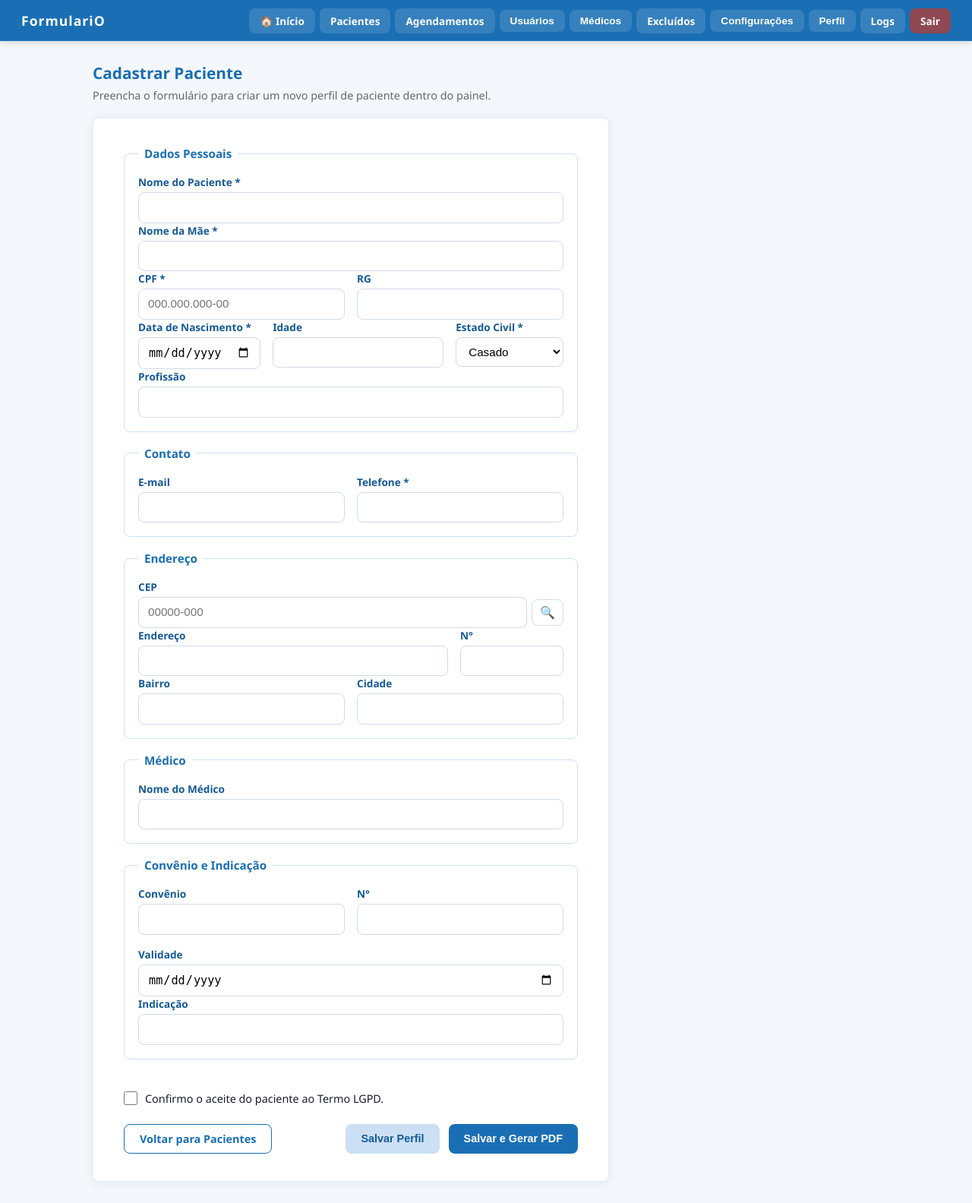
After one commit to mugO-Santos/formulariO, a Flask app: page /painel/pacientes/novo in a window 1280 px wide. The commit adds this page. Shown: the whole page at 76% size. Run offline with Flask 3, Linux system fonts and the light colour scheme; a user stored in the database is signed in.

Commit message:
feat: sync latest painel, formulario and performance updates for deploy

```diff
--- a/app/models.py
+++ b/app/models.py
@@ -117,6 +117,7 @@ class Paciente(db.Model):
     convenio_nome = db.Column(db.String(120), nullable=True)
     convenio_numero = db.Column(db.String(60), nullable=True)
     convenio_validade = db.Column(db.Date, nullable=True)
+    indicacao = db.Column(db.String(120), nullable=True)
 
     # Pagamento
     forma_pagamento = db.Column(db.String(30), nullable=True)
--- a/app/routes/logs.py
+++ b/app/routes/logs.py
@@ -1,7 +1,7 @@
 from flask import Blueprint, render_template
 from flask_login import current_user, login_required
 from app.models import Log
-from app.decorators import superadmin_required
+from app.decorators import nivel_minimo
 from app.scope import scoped_logs
 
 bp = Blueprint("logs", __name__, url_prefix="/painel/logs")
@@ -9,7 +9,7 @@ bp = Blueprint("logs", __name__, url_prefix="/painel/logs")
 
 @bp.route("/")
 @login_required
-@superadmin_required
+@nivel_minimo(1)
 def index():
     logs = scoped_logs(Log.query, current_user).order_by(Log.criado_em.desc()).limit(500).all()
     return render_template("painel/logs.html", logs=logs)
--- a/app/routes/painel.py
+++ b/app/routes/painel.py
@@ -1,14 +1,17 @@
+from collections import defaultdict
 from datetime import datetime, timezone, timedelta
 from io import BytesIO
 import textwrap
 import os
-from flask import Blueprint, render_template, request, flash, redirect, url_for, abort, make_response
+from flask import Blueprint, current_app, render_template, request, flash, redirect, url_for, abort, make_response
 from flask_login import login_required, current_user
 from werkzeug.security import generate_password_hash
 from sqlalchemy import String, cast, func, or_
+from sqlalchemy.exc import IntegrityError, InterfaceError, OperationalError, SQLAlchemyError
 from app.extensions import db
 from app.models import Agendamento, Clinica, Encaminhamento, Paciente, Log
 from app.decorators import nivel_minimo
+from app.routes.formulario import _salvar_formulario
 from app.scope import pode_gerenciar_paciente, scoped_agendamentos, scoped_pacientes
 
 bp = Blueprint("painel", __name__, url_prefix="/painel")
@@ -78,7 +81,6 @@ def _parse_data_convenio(data_raw):
 @login_required
 def index():
     from app.models import Medico
-    from sqlalchemy import func, select
 
     base_pacientes = scoped_pacientes(Paciente.query, current_user).filter(
         Paciente.excluido_em.is_(None),
@@ -91,27 +93,27 @@ def index():
         .all()
     )
 
-    base_ids = select(base_pacientes.with_entities(Paciente.id).subquery().c.id)
+    pacientes_por_medico = (
+        base_pacientes
+        .filter(Paciente.medico_id.isnot(None))
+        .order_by(Paciente.criado_em.desc())
+        .all()
+    )
+    mapa_pacientes = defaultdict(list)
+    ultimo_por_medico = {}
+    for p in pacientes_por_medico:
+        mapa_pacientes[p.medico_id].append(p)
+        ultimo_por_medico.setdefault(p.medico_id, p.criado_em)
 
-    # Médicos que têm ao menos 1 paciente ativo, ordenados pelo paciente mais recente
-    medicos_com_pacientes = db.session.query(Medico, func.max(Paciente.criado_em).label("ultimo")).join(
-        Paciente, Paciente.medico_id == Medico.id
-    )
-    medicos_com_pacientes = medicos_com_pacientes.filter(Paciente.id.in_(base_ids))
-    medicos_com_pacientes = medicos_com_pacientes.group_by(Medico.id).order_by(
-        func.max(Paciente.criado_em).desc()
-    ).all()
-
+    medicos = {
+        m.id: m
+        for m in Medico.query.filter(Medico.id.in_(mapa_pacientes.keys())).all()
+    }
     grupos = []
-    for m, _ in medicos_com_pacientes:
-        pacs = (
-            scoped_pacientes(Paciente.query, current_user)
-            .filter_by(medico_id=m.id)
-            .filter(Paciente.excluido_em.is_(None), Paciente.concluido_em.is_(None))
-            .order_by(Paciente.criado_em.desc())
-            .all()
-        )
-        grupos.append({"medico": m, "pacientes": pacs})
+    for medico_id, _ in sorted(ultimo_por_medico.items(), key=lambda item: item[1], reverse=True):
+        medico = medicos.get(medico_id)
+        if medico:
+            grupos.append({"medico": medico, "pacientes": mapa_pacientes[medico_id]})
 
     pacientes_para_agenda = (
         scoped_pacientes(Paciente.query, current_user)
@@ -140,6 +142,61 @@ def index():
         pacientes_para_agenda=pacientes_para_agenda,
         proximos_agendamentos=proximos_agendamentos,
     )
+
+
+@bp.route("/pacientes/novo", methods=["GET", "POST"])
+@login_required
+def cadastrar_paciente():
+    dados = request.form.to_dict(flat=True) if request.method == "POST" else {}
+
+    if request.method == "POST":
+        clinica_id = current_user.clinica_id
+        nome_medico = request.form.get("nome_medico", "").strip()
+
+        if clinica_id is None and not nome_medico:
+            flash("Informe um médico ou acesse uma clínica para vincular o paciente corretamente.", "danger")
+            return render_template("painel/cadastrar_paciente.html", dados=dados)
+
+        for tentativa in range(2):
+            try:
+                paciente = _salvar_formulario(
+                    request.form,
+                    usuario_id=current_user.id,
+                    clinica_id=clinica_id,
+                    acao="Perfil criado via painel",
+                )
+                flash(f"Paciente {paciente.nome} cadastrado com sucesso.", "success")
+                if request.form.get("acao") == "salvar_pdf":
+                    return redirect(url_for("painel.exportar_pdf", pid=paciente.id))
+                return redirect(url_for("painel.ver_paciente", pid=paciente.id))
+            except IntegrityError:
+                db.session.rollback()
+                flash("Não foi possível salvar o perfil. Verifique se o CPF já existe e tente novamente.", "danger")
+                return render_template("painel/cadastrar_paciente.html", dados=dados)
+            except (OperationalError, InterfaceError) as exc:
+                db.session.rollback()
+                current_app.logger.warning(
+                    "Falha transitória ao salvar formulário interno. tentativa=%s",
+                    tentativa + 1,
+                    exc_info=exc,
+                )
+                if tentativa == 0:
+                    continue
+                flash(
+                    "Houve uma instabilidade temporária ao salvar o cadastro. Os dados continuam preenchidos para nova tentativa.",
+                    "danger",
+                )
+                return render_template("painel/cadastrar_paciente.html", dados=dados)
+            except SQLAlchemyError:
+                db.session.rollback()
+                current_app.logger.exception("Erro inesperado ao salvar cadastro interno de paciente.")
+                flash(
+                    "Não foi possível concluir o cadastro agora. Os dados continuam preenchidos para nova tentativa.",
+                    "danger",
+                )
+                return render_template("painel/cadastrar_paciente.html", dados=dados)
+
+    return render_template("painel/cadastrar_paciente.html", dados=dados)
 
 
 @bp.route("/paciente/<int:pid>")
@@ -334,7 +391,6 @@ def desconcluir_paciente(pid):
 @login_required
 def pacientes_concluidos():
     from app.models import Medico
-    from sqlalchemy import func, select
 
     busca = request.args.get("q", "").strip()
 
@@ -352,26 +408,27 @@ def pacientes_concluidos():
         .all()
     )
 
-    base_ids = select(base_pacientes.with_entities(Paciente.id).subquery().c.id)
+    pacientes_por_medico = (
+        base_pacientes
+        .filter(Paciente.medico_id.isnot(None))
+        .order_by(Paciente.concluido_em.desc())
+        .all()
+    )
+    mapa_pacientes = defaultdict(list)
+    ultimo_por_medico = {}
+    for p in pacientes_por_medico:
+        mapa_pacientes[p.medico_id].append(p)
+        ultimo_por_medico.setdefault(p.medico_id, p.concluido_em)
 
-    medicos_com_pacientes = db.session.query(Medico, func.max(Paciente.concluido_em).label("ultimo")).join(
-        Paciente, Paciente.medico_id == Medico.id
-    )
-    medicos_com_pacientes = medicos_com_pacientes.filter(Paciente.id.in_(base_ids))
-    medicos_com_pacientes = medicos_com_pacientes.group_by(Medico.id).order_by(
-        func.max(Paciente.concluido_em).desc()
-    ).all()
-
+    medicos = {
+        m.id: m
+        for m in Medico.query.filter(Medico.id.in_(mapa_pacientes.keys())).all()
+    }
     grupos = []
-    for m, _ in medicos_com_pacientes:
-        pacs = (
-            scoped_pacientes(Paciente.query, current_user)
-            .filter_by(medico_id=m.id)
-            .filter(Paciente.excluido_em.is_(None), Paciente.concluido_em.isnot(None))
-            .order_by(Paciente.concluido_em.desc())
-            .all()
-        )
-        grupos.append({"medico": m, "pacientes": pacs})
+    for medico_id, _ in sorted(ultimo_por_medico.items(), key=lambda item: item[1], reverse=True):
+        medico = medicos.get(medico_id)
+        if medico:
+            grupos.append({"medico": medico, "pacientes": mapa_pacientes[medico_id]})
 
     agendamentos_concluidos = (
         _agendamento_query()
@@ -666,7 +723,7 @@ def exportar_pdf(pid):
         c = canvas.Canvas(buffer, pagesize=A4)
         largura, altura = A4
         margem_x = 36
-        margem_y = 36
+        margem_y = 24
         area_largura = largura - (margem_x * 2)
         topo = altura - margem_y
 
@@ -677,6 +734,15 @@ def exportar_pdf(pid):
 
         def fmt_data(dt):
             return dt.strftime("%d/%m/%Y") if dt else "-"
+
+        def calcular_idade(dt_nascimento):
+            if not dt_nascimento:
+                return ""
+            hoje = datetime.now().date()
+            idade = hoje.year - dt_nascimento.year
+            if (hoje.month, hoje.day) < (dt_nascimento.month, dt_nascimento.day):
+                idade -= 1
+            return str(max(idade, 0))
 
         def draw_card(x, y_topo, card_largura, titulo, campos):
             linha_altura = 18
@@ -742,7 +808,7 @@ def exportar_pdf(pid):
                     from reportlab.lib.utils import ImageReader
                     img = ImageReader(logo_abs)
                     iw, ih = img.getSize()
-                    max_w, max_h = 100, 40
+                    max_w, max_h = 125, 50
                     escala = min(max_w / iw, max_h / ih, 1.0)
                     dw, dh = iw * escala, ih * escala
                     ix = margem_x + area_largura - dw - 10
@@ -808,10 +874,11 @@ def exportar_pdf(pid):
             val_x = x + pad_x + lw + 3
             available = col_end - val_x - pad_x
             if valor:
-                c.setFillColor(colors.HexColor("#0F172A"))
-                c.setFont("Helvetica", fsize)
+                val_size = 11
+                c.setFillColor(colors.HexColor("#000000"))
+                c.setFont("Helvetica", val_size)
                 txt = valor
-                while c.stringWidth(txt, "Helvetica", fsize) > available and len(txt) > 1:
+                while c.stringWidth(txt, "Helvetica", val_size) > available and len(txt) > 1:
                     txt = txt[:-1]
                 if txt != valor:
                     txt = txt[:-1] + "…"
@@ -847,10 +914,10 @@ def exportar_pdf(pid):
         campo_ficha(mid,      y, "Cel",    "",                       end)
         linha_sep(y - 6); y -= linha_h
 
-        # Linha 5: RG | Data Nascimento | Idade (branco)
+        # Linha 5: RG | Data Nascimento | Idade
         campo_ficha(ficha_x, y, "RG",               paciente.rg or "",               t1)
         campo_ficha(t1,       y, "Data Nascimento",  fmt_data(paciente.data_nascimento), t2)
-        campo_ficha(t2,       y, "Idade",            "",                               end)
+        campo_ficha(t2,       y, "Idade",            calcular_idade(paciente.data_nascimento), end)
         linha_sep(y - 6); y -= linha_h
 
         # Linha 6: CPF | Profissão
@@ -858,8 +925,8 @@ def exportar_pdf(pid):
         campo_ficha(mid,      y, "Profissão", paciente.profissao or "", end)
         linha_sep(y - 6); y -= linha_h
 
-        # Linha 7: Indicação (branco) | Est. Civil
-        campo_ficha(ficha_x, y, "Indicação", "",                          mid)
+        # Linha 7: Indicação | Est. Civil
+        campo_ficha(ficha_x, y, "Indicação", paciente.indicacao or "", mid)
         campo_ficha(mid,      y, "Est. Civil", paciente.estado_civil or "", end)
         linha_sep(y - 6); y -= linha_h
 
@@ -913,7 +980,6 @@ def exportar_pdf(pid):
 
 @bp.route("/formulario-em-branco/pdf")
 @login_required
-@nivel_minimo(0)
 def formulario_em_branco_pdf():
     """Gera PDF do formulário de cadastro em branco para preenchimento manual."""
     try:
@@ -945,8 +1011,6 @@ def formulario_em_branco_pdf():
         c.setFillColor(colors.white)
         c.setFont("Helvetica-Bold", 16)
         c.drawString(margem_x + 16, topo - 36, "Formulário de Cadastro de Paciente")
-        c.setFont("Helvetica", 10)
-        c.drawString(margem_x + 16, topo - 54, "Preencha com letra legível")
 
         # Logo/nome da clínica
         clinica = current_user.clinica
@@ -960,7 +1024,7 @@ def formulario_em_branco_pdf():
                         from reportlab.lib.utils import ImageReader
                         img = ImageReader(logo_abs)
                         iw, ih = img.getSize()
-                        escala = min(100 / iw, 40 / ih, 1.0)
+                        escala = min(125 / iw, 50 / ih, 1.0)
                         dw, dh = iw * escala, ih * escala
                         c.drawImage(logo_abs, margem_x + area_largura - dw - 10, topo - 12 - dh,
                                     width=dw, height=dh, mask="auto")
--- a/app/routes/usuarios.py
+++ b/app/routes/usuarios.py
@@ -191,10 +191,9 @@ def _redirect_back(default_endpoint="painel.index"):
 
 @bp.route("/clinica/logo", methods=["POST"])
 @login_required
-@nivel_minimo(0)
 def atualizar_logo_clinica():
-    if current_user.is_superadmin or not current_user.clinica_id:
-        flash("Acesse esta função como admin de uma clínica.", "danger")
+    if not current_user.clinica_id:
+        flash("Selecione uma clínica para usar esta função.", "danger")
         return _redirect_back("painel.meu_perfil")
 
     clinica = Clinica.query.get_or_404(current_user.clinica_id)
--- a/app/templates/base_painel.html
+++ b/app/templates/base_painel.html
@@ -32,23 +32,20 @@
       <a href="{{ url_for('painel.excluidos') }}" class="nav-btn">Excluídos</a>
       {% endif %}
 
-      {% if current_user.is_superadmin %}
-      <a href="{{ url_for('logs.index') }}" class="nav-btn">Logs</a>
-      {% endif %}
-
-      {% if current_user.nivel == 0 or current_user.is_superadmin %}
       <button class="nav-btn" onclick="openModal('modal-configuracoes')">Configurações</button>
-      {% endif %}
 
       <!-- Perfil -->
       <button class="nav-btn" onclick="openModal('modal-perfil')">Perfil</button>
 
       <!-- Notificações -->
-      {% set notifs = current_user.notificacoes | selectattr('lida', 'equalto', false) | list %}
-      {% if notifs %}
+      {% if unread_notifs_count %}
       <button class="nav-btn nav-btn--alert" onclick="openModal('modal-notif')">
-        🔔 {{ notifs | length }}
+        🔔 {{ unread_notifs_count }}
       </button>
+      {% endif %}
+
+      {% if current_user.nivel <= 1 %}
+      <a href="{{ url_for('logs.index') }}" class="nav-btn">Logs</a>
       {% endif %}
 
       <a href="{{ url_for('auth.logout') }}" class="nav-btn nav-btn--logout">Sair</a>
@@ -85,9 +82,12 @@
   <div id="modal-notif" class="modal hidden">
     <div class="modal__box">
       <h2>Notificações</h2>
-      {% for n in current_user.notificacoes | selectattr('lida', 'equalto', false) | list %}
+      {% for n in unread_notifs %}
         <p class="notif-item">{{ n.mensagem }}</p>
       {% endfor %}
+      {% if unread_notifs_count > unread_notifs|length %}
+        <p class="hint">Mostrando as últimas {{ unread_notifs|length }} notificações não lidas.</p>
+      {% endif %}
       <button class="modal__close" onclick="closeModal('modal-notif')">✕</button>
     </div>
   </div>
@@ -114,7 +114,6 @@
   </div>
   {% endif %}
 
-  {% if current_user.nivel == 0 or current_user.is_superadmin %}
   <!-- Modal Configurações -->
   <div id="modal-configuracoes" class="modal hidden">
     <div class="modal__box modal__box--config">
@@ -161,7 +160,6 @@
       <button class="modal__close" onclick="closeModal('modal-configuracoes')">✕</button>
     </div>
   </div>
-  {% endif %}
 
   <script src="{{ url_for('static', filename='js/modal.js') }}"></script>
   {% block scripts %}{% endblock %}
--- /dev/null
+++ b/app/templates/painel/cadastrar_paciente.html
@@ -0,0 +1,193 @@
+{% extends "base_painel.html" %}
+{% block title %}Cadastrar Paciente{% endblock %}
+
+{% block content %}
+<h1 class="page-title">Cadastrar Paciente</h1>
+<p class="page-subtitle">Preencha o formulário para criar um novo perfil de paciente dentro do painel.</p>
+
+<div class="form-card">
+  <form method="POST" action="{{ url_for('painel.cadastrar_paciente') }}" novalidate>
+    <fieldset class="form-section">
+      <legend>Dados Pessoais</legend>
+
+      <div class="form-group">
+        <label for="nome">Nome do Paciente *</label>
+        <input type="text" id="nome" name="nome" value="{{ dados.get('nome','') }}" required />
+      </div>
+
+      <div class="form-group">
+        <label for="nome_mae">Nome da Mãe *</label>
+        <input type="text" id="nome_mae" name="nome_mae" value="{{ dados.get('nome_mae','') }}" required />
+      </div>
+
+      <div class="form-row">
+        <div class="form-group">
+          <label for="cpf">CPF *</label>
+          <input type="text" id="cpf" name="cpf" maxlength="14" placeholder="000.000.000-00"
+                 value="{{ dados.get('cpf','') }}" required />
+        </div>
+        <div class="form-group">
+          <label for="rg">RG</label>
+          <input type="text" id="rg" name="rg" value="{{ dados.get('rg','') }}" />
+        </div>
+      </div>
+
+      <div class="form-row">
+        <div class="form-group">
+          <label for="data_nascimento">Data de Nascimento *</label>
+          <input type="date" id="data_nascimento" name="data_nascimento"
+                 value="{{ dados.get('data_nascimento','') }}" required />
+        </div>
+        <div class="form-group">
+          <label for="idade">Idade</label>
+          <input type="text" id="idade" name="idade" value="" readonly />
+        </div>
+        <div class="form-group">
+          <label for="estado_civil">Estado Civil *</label>
+          <select id="estado_civil" name="estado_civil" required>
+            {% for op in ['Casado','Solteiro','Divorciado','Viúvo'] %}
+              <option value="{{ op }}" {% if dados.get('estado_civil') == op %}selected{% endif %}>{{ op }}</option>
+            {% endfor %}
+          </select>
+        </div>
+      </div>
+
+      <div class="form-group">
+        <label for="profissao">Profissão</label>
+        <input type="text" id="profissao" name="profissao" value="{{ dados.get('profissao','') }}" />
+      </div>
+    </fieldset>
+
+    <fieldset class="form-section">
+      <legend>Contato</legend>
+
+      <div class="form-row">
+        <div class="form-group">
+          <label for="email">E-mail</label>
+          <input type="email" id="email" name="email" value="{{ dados.get('email','') }}" />
+        </div>
+        <div class="form-group">
+          <label for="telefone">Telefone *</label>
+          <input type="tel" id="telefone" name="telefone" value="{{ dados.get('telefone','') }}" required />
+        </div>
+      </div>
+    </fieldset>
+
+    <fieldset class="form-section">
+      <legend>Endereço</legend>
+
+      <div class="form-row">
+        <div class="form-group form-group--cep">
+          <label for="cep">CEP</label>
+          <div class="input-icon">
+            <input type="text" id="cep" name="cep" maxlength="9" placeholder="00000-000"
+                   value="{{ dados.get('cep','') }}" />
+            <button type="button" class="icon-btn" id="btn-busca-cep" title="Buscar CEP">🔍</button>
+          </div>
+        </div>
+      </div>
+
+      <div class="form-row">
+        <div class="form-group form-group--grow">
+          <label for="endereco">Endereço</label>
+          <input type="text" id="endereco" name="endereco" value="{{ dados.get('endereco','') }}" />
+        </div>
+        <div class="form-group form-group--small">
+          <label for="numero">N°</label>
+          <input type="text" id="numero" name="numero" value="{{ dados.get('numero','') }}" />
+        </div>
+      </div>
+
+      <div class="form-row">
+        <div class="form-group">
+          <label for="bairro">Bairro</label>
+          <input type="text" id="bairro" name="bairro" value="{{ dados.get('bairro','') }}" />
+        </div>
+        <div class="form-group">
+          <label for="cidade">Cidade</label>
+          <input type="text" id="cidade" name="cidade" value="{{ dados.get('cidade','') }}" />
+        </div>
+      </div>
+    </fieldset>
+
+    <fieldset class="form-section">
+      <legend>Médico</legend>
+      <div class="form-group">
+        <label for="nome_medico">Nome do Médico</label>
+        <input type="text" id="nome_medico" name="nome_medico" value="{{ dados.get('nome_medico','') }}" />
+      </div>
+    </fieldset>
+
+    <fieldset class="form-section">
+      <legend>Convênio e Indicação</legend>
+      <div class="form-row">
+        <div class="form-group">
+          <label for="convenio_nome">Convênio</label>
+          <input type="text" id="convenio_nome" name="convenio_nome" value="{{ dados.get('convenio_nome','') }}" />
+        </div>
+        <div class="form-group">
+          <label for="convenio_numero">N°</label>
+          <input type="text" id="convenio_numero" name="convenio_numero" value="{{ dados.get('convenio_numero','') }}" />
+        </div>
+        <div class="form-group">
+          <label for="convenio_validade">Validade</label>
+          <input type="date" id="convenio_validade" name="convenio_validade" value="{{ dados.get('convenio_validade','') }}" />
+        </div>
+      </div>
+      <div class="form-group">
+        <label for="indicacao">Indicação</label>
+        <input type="text" id="indicacao" name="indicacao" value="{{ dados.get('indicacao','') }}" />
+      </div>
+    </fieldset>
+
+    <div class="lgpd-box">
+      <label class="lgpd-box__aceite">
+        <input type="checkbox" name="aceite_lgpd" value="1" required {% if dados.get('aceite_lgpd') %}checked{% endif %} />
+        Confirmo o aceite do paciente ao Termo LGPD.
+      </label>
+    </div>
+
+    <div class="form-row" style="justify-content: space-between; gap: 12px;">
+      <a href="{{ url_for('painel.pacientes_concluidos') }}" class="btn btn--outline">Voltar para Pacientes</a>
+      <div style="display:flex; gap:12px; flex-wrap:wrap;">
+        <button type="submit" name="acao" value="salvar" class="btn btn--secondary">Salvar Perfil</button>
+        <button type="submit" name="acao" value="salvar_pdf" class="btn btn--primary">Salvar e Gerar PDF</button>
+      </div>
+    </div>
+  </form>
+</div>
+{% endblock %}
+
+{% block scripts %}
+<script src="{{ url_for('static', filename='js/formulario.js') }}"></script>
+<script>
+  (function () {
+    const nascimentoInput = document.getElementById("data_nascimento");
+    const idadeInput = document.getElementById("idade");
+
+    function atualizarIdade() {
+      const valor = nascimentoInput && nascimentoInput.value;
+      if (!valor) {
+        idadeInput.value = "";
+        return;
+      }
+      const nascimento = new Date(valor + "T00:00:00");
+      const hoje = new Date();
+      let idade = hoje.getFullYear() - nascimento.getFullYear();
+      const ajuste =
+        hoje.getMonth() < nascimento.getMonth() ||
+        (hoje.getMonth() === nascimento.getMonth() && hoje.getDate() < nascimento.getDate());
+      if (ajuste) {
+        idade -= 1;
+      }
+      idadeInput.value = idade >= 0 ? String(idade) : "";
+    }
+
+    if (nascimentoInput && idadeInput) {
+      nascimentoInput.addEventListener("change", atualizarIdade);
+      nascimentoInput.addEventListener("input", atualizarIdade);
+      atualizarIdade();
+    }
+  })();
+</script>
+{% endblock %}
--- a/app/templates/painel/pacientes.html
+++ b/app/templates/painel/pacientes.html
@@ -4,6 +4,10 @@
 {% block content %}
 <h1 class="page-title">Pacientes</h1>
 <p class="page-subtitle">Perfis que já passaram pela triagem e foram concluídos.</p>
+
+<div style="margin: 0 0 1rem; display: flex; justify-content: flex-end;">
+  <a href="{{ url_for('painel.cadastrar_paciente') }}" class="btn btn--primary">Cadastrar Paciente</a>
+</div>
 
 <form method="GET" action="{{ url_for('painel.pacientes_concluidos') }}" class="busca-inline">
   <input
```
Also changed, not shown: app/__init__.py (+17 -0 lines), app/routes/formulario.py (+21 -5 lines), app/templates/painel/pdf_perfil.html (+0 -9 lines), app/templates/painel/perfil.html (+0 -13 lines), app/static/logos/clinica_1_57647095.png (added), app/static/logos/clinica_1_eb4f9bc9.png (deleted).
